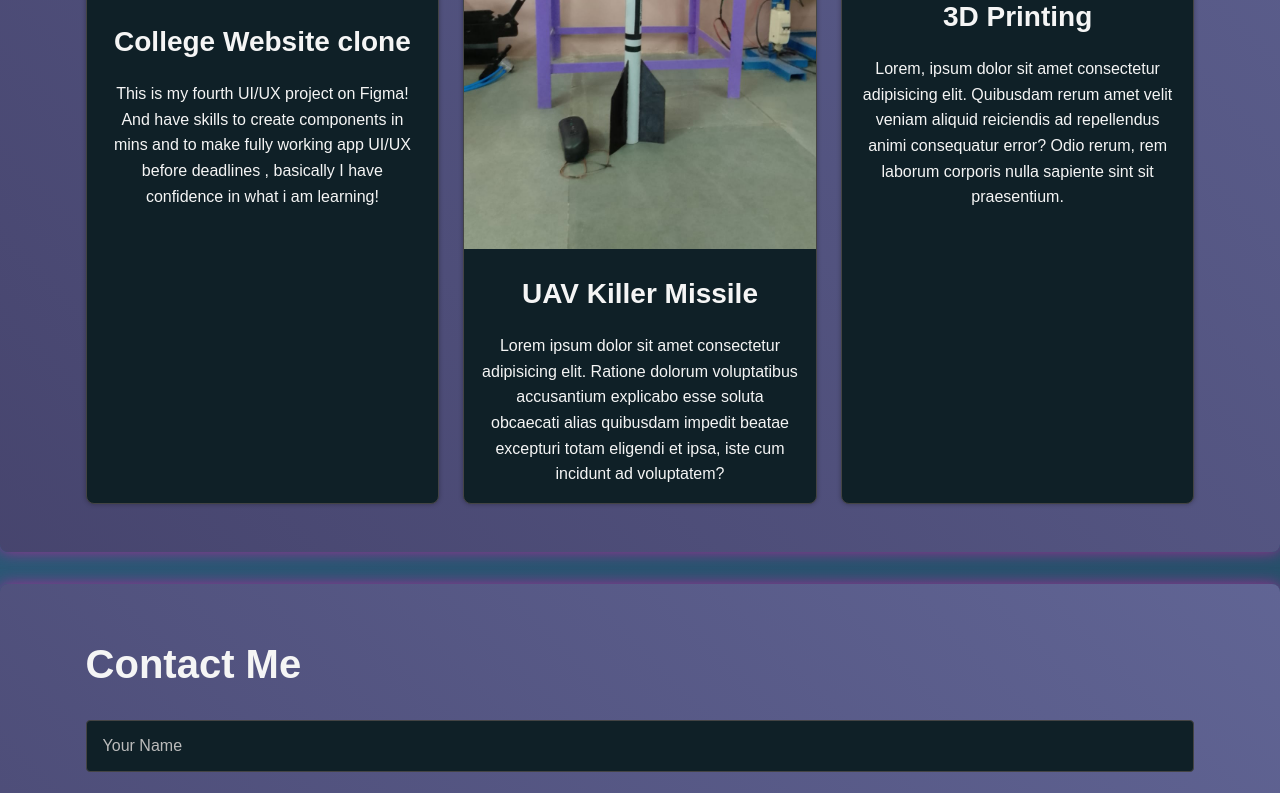
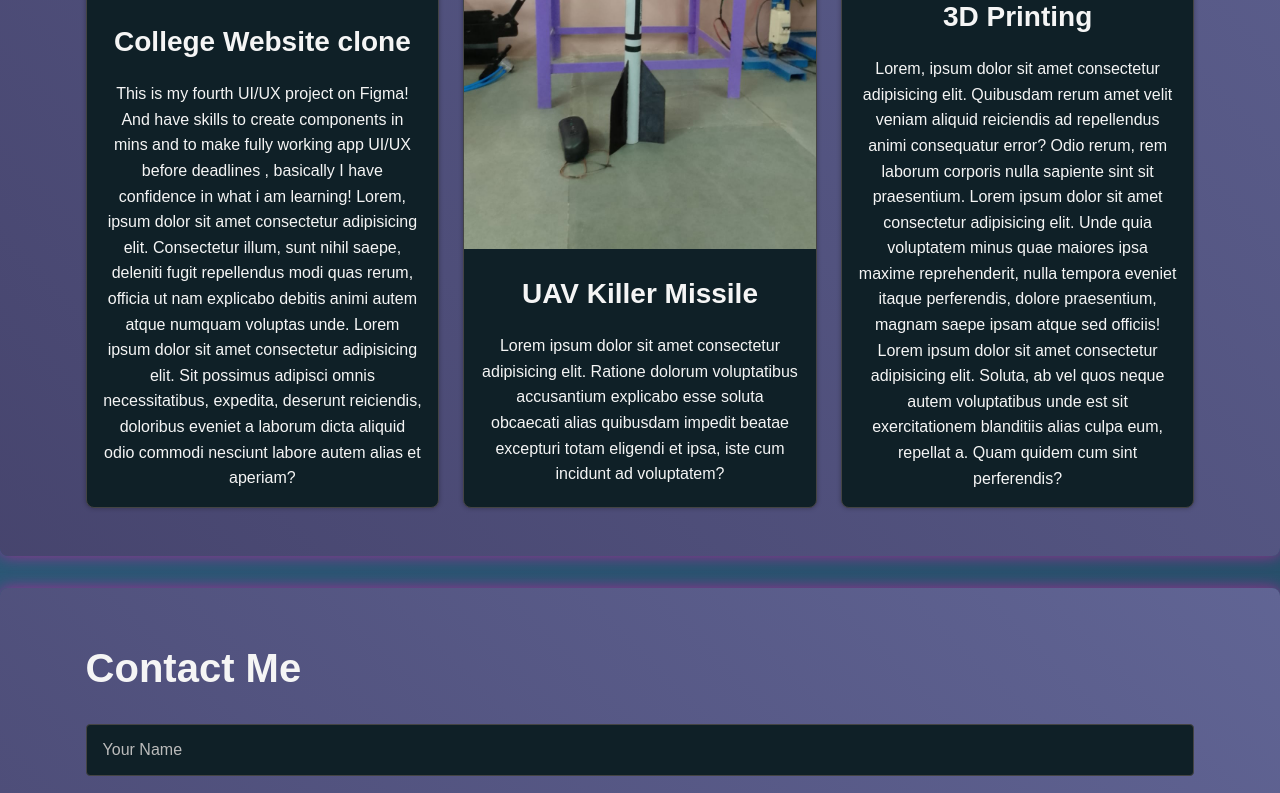
Before and after one commit to HALLIESCOMET76/Portfolio-rvee, a plain HTML site: page index.html in a window 1280 px wide. Shown: the part 2128-2921 px from the top of the page. Drawn offline with Linux system fonts and the light colour scheme.

Commit message:
ADJUSTED THE PARAGRAPH FOR GOOD LOOKS

```diff
--- a/index.html
+++ b/index.html
@@ -98,7 +98,7 @@
                     <div class="portfolio-item">
                         <img src="components/Figma1stP.png" alt="University Project-1">
                         <h3>College Website clone</h3>
-                        <p>This is my fourth UI/UX project on Figma! And have skills to create components in mins and to make fully working app UI/UX before deadlines , basically I have confidence in what i am learning! </p>
+                        <p>This is my fourth UI/UX project on Figma! And have skills to create components in mins and to make fully working app UI/UX before deadlines , basically I have confidence in what i am learning! Lorem, ipsum dolor sit amet consectetur adipisicing elit. Consectetur illum, sunt nihil saepe, deleniti fugit repellendus modi quas rerum, officia ut nam explicabo debitis animi autem atque numquam voluptas unde. Lorem ipsum dolor sit amet consectetur adipisicing elit. Sit possimus adipisci omnis necessitatibus, expedita, deserunt reiciendis, doloribus eveniet a laborum dicta aliquid odio commodi nesciunt labore autem alias et aperiam?</p>
                     </div>
                     <div class="portfolio-item">
                         <img src="components/project-2.jpg" alt="University Project-2">
@@ -108,7 +108,7 @@
                     <div class="portfolio-item">
                       <img src="components/skull.blend.png" alt="3D Printing ">
                       <h3>3D Printing</h3>
-                      <p>Lorem, ipsum dolor sit amet consectetur adipisicing elit. Quibusdam rerum amet velit veniam aliquid reiciendis ad repellendus animi consequatur error? Odio rerum, rem laborum corporis nulla sapiente sint sit praesentium.</p>
+                      <p>Lorem, ipsum dolor sit amet consectetur adipisicing elit. Quibusdam rerum amet velit veniam aliquid reiciendis ad repellendus animi consequatur error? Odio rerum, rem laborum corporis nulla sapiente sint sit praesentium. Lorem ipsum dolor sit amet consectetur adipisicing elit. Unde quia voluptatem minus quae maiores ipsa maxime reprehenderit, nulla tempora eveniet itaque perferendis, dolore praesentium, magnam saepe ipsam atque sed officiis! Lorem ipsum dolor sit amet consectetur adipisicing elit. Soluta, ab vel quos neque autem voluptatibus unde est sit exercitationem blanditiis alias culpa eum, repellat a. Quam quidem cum sint perferendis?</p>
                   </div>
                 </div>
             </div>
```
